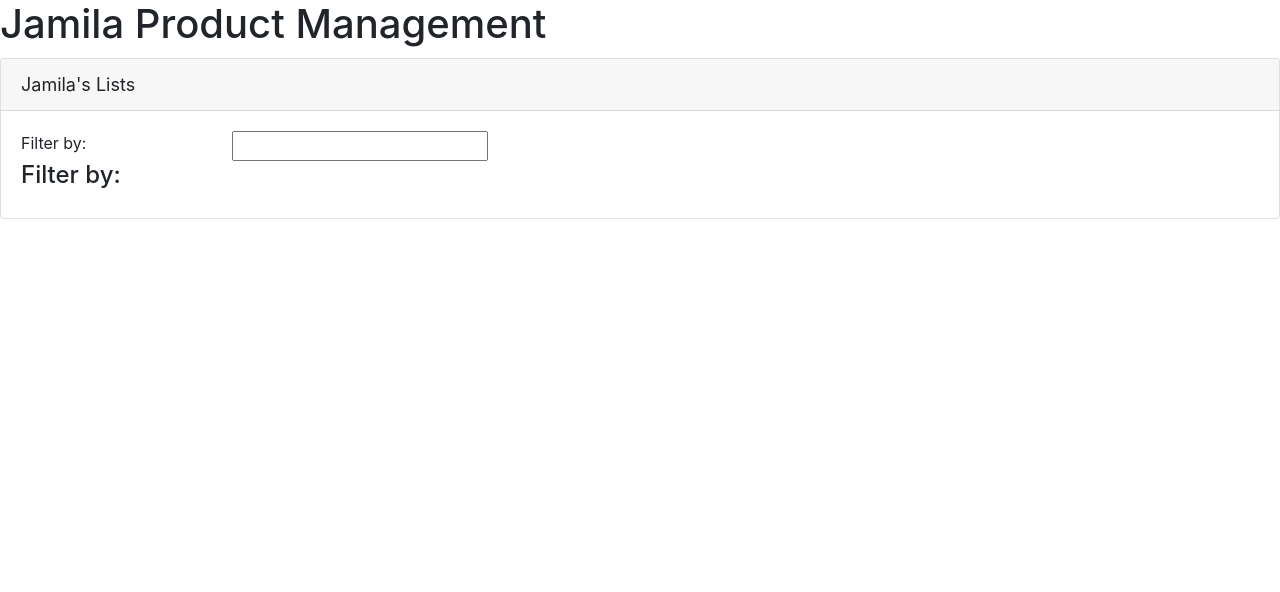
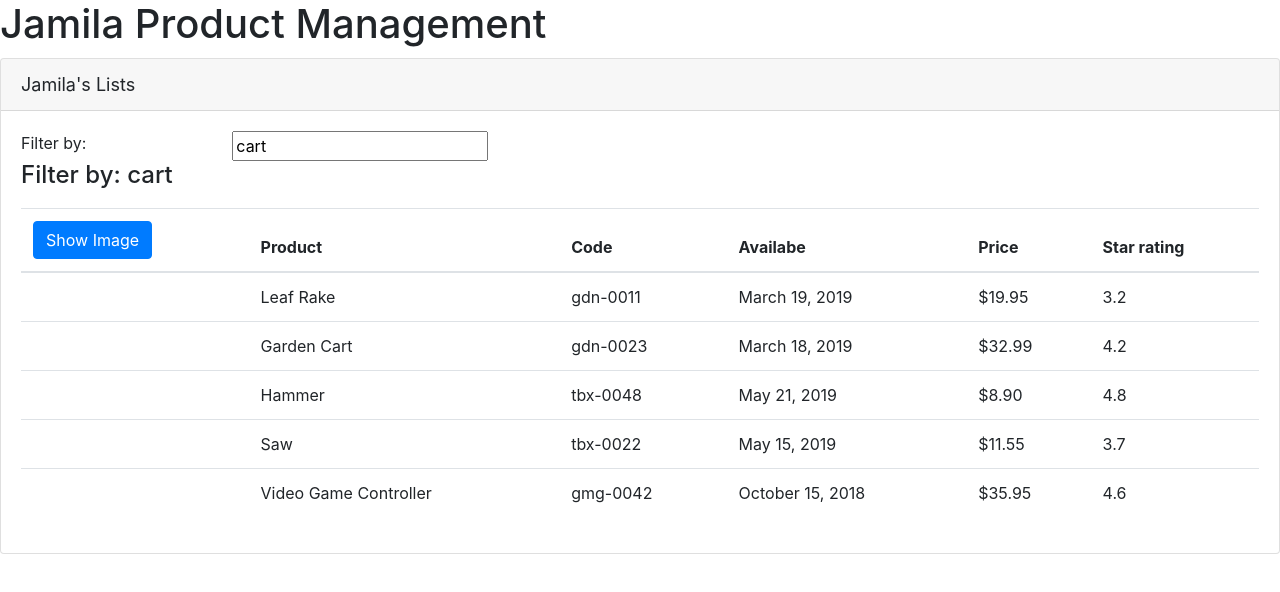
Before and after one commit to achingachris/angular-getting-started, an Angular app: page / in a window 1280 px wide. Shown: the top 592 px of the page. Built offline with nearby package versions, Linux system fonts and the light colour scheme.

Commit message:
added pipes and data binding

```diff
--- a/src/app/products/product-list.component.ts
+++ b/src/app/products/product-list.component.ts
@@ -6,4 +6,63 @@ import { Component } from '@angular/core';
 })
 export class ProductListComponent {
   pageTitle: string = "Jamila's Lists";
+  imageWidth: number = 50;
+  imageMargin: number = 2;
+  showImage: boolean = false;
+  listFilter: string = 'cart';
+  products: any[] =[
+    {
+      "productId": 1,
+      "productName": "Leaf Rake",
+      "productCode": "GDN-0011",
+      "releaseDate": "March 19, 2019",
+      "description": "Leaf rake with 48-inch wooden handle.",
+      "price": 19.95,
+      "starRating": 3.2,
+      "imageUrl": "assets/images/leaf_rake.png"
+    },
+    {
+      "productId": 2,
+      "productName": "Garden Cart",
+      "productCode": "GDN-0023",
+      "releaseDate": "March 18, 2019",
+      "description": "15 gallon capacity rolling garden cart",
+      "price": 32.99,
+      "starRating": 4.2,
+      "imageUrl": "assets/images/garden_cart.png"
+    },
+    {
+      "productId": 5,
+      "productName": "Hammer",
+      "productCode": "TBX-0048",
+      "releaseDate": "May 21, 2019",
+      "description": "Curved claw steel hammer",
+      "price": 8.9,
+      "starRating": 4.8,
+      "imageUrl": "assets/images/hammer.png"
+    },
+    {
+      "productId": 8,
+      "productName": "Saw",
+      "productCode": "TBX-0022",
+      "releaseDate": "May 15, 2019",
+      "description": "15-inch steel blade hand saw",
+      "price": 11.55,
+      "starRating": 3.7,
+      "imageUrl": "assets/images/saw.png"
+    },
+    {
+      "productId": 10,
+      "productName": "Video Game Controller",
+      "productCode": "GMG-0042",
+      "releaseDate": "October 15, 2018",
+      "description": "Standard two-button video game controller",
+      "price": 35.95,
+      "starRating": 4.6,
+      "imageUrl": "assets/images/xbox-controller.png"
+    }
+  ];
+  toggleImage(): void {
+    this.showImage = !this.showImage;
+  }
 }
```
